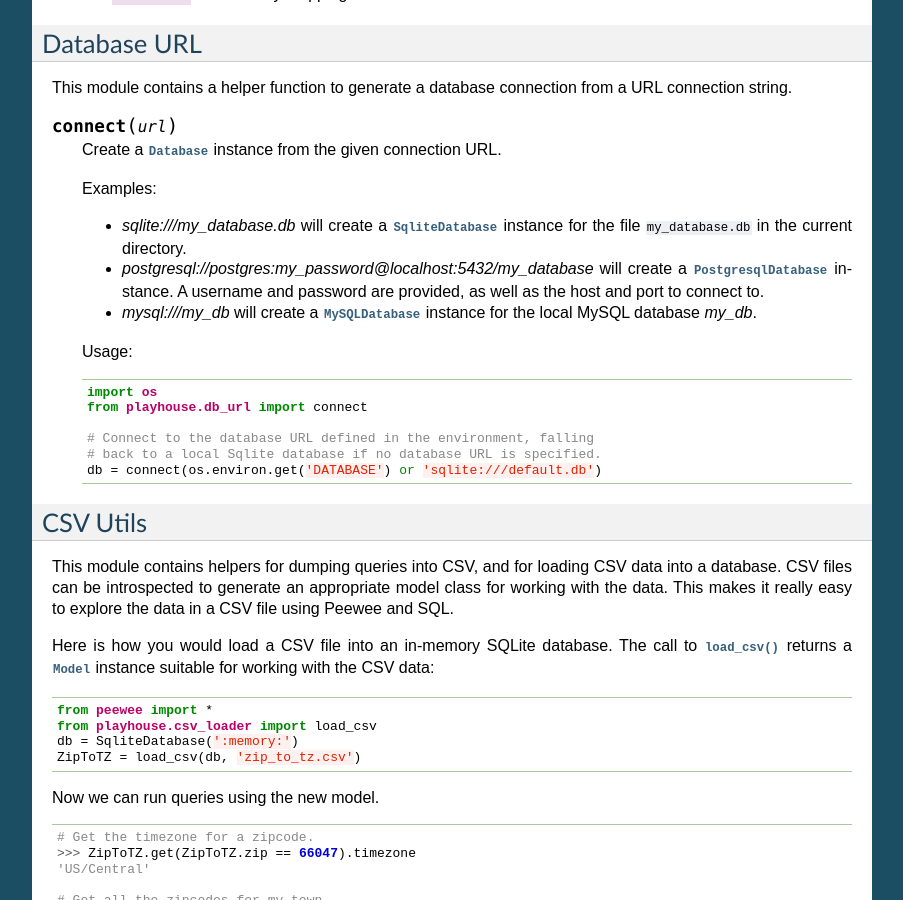
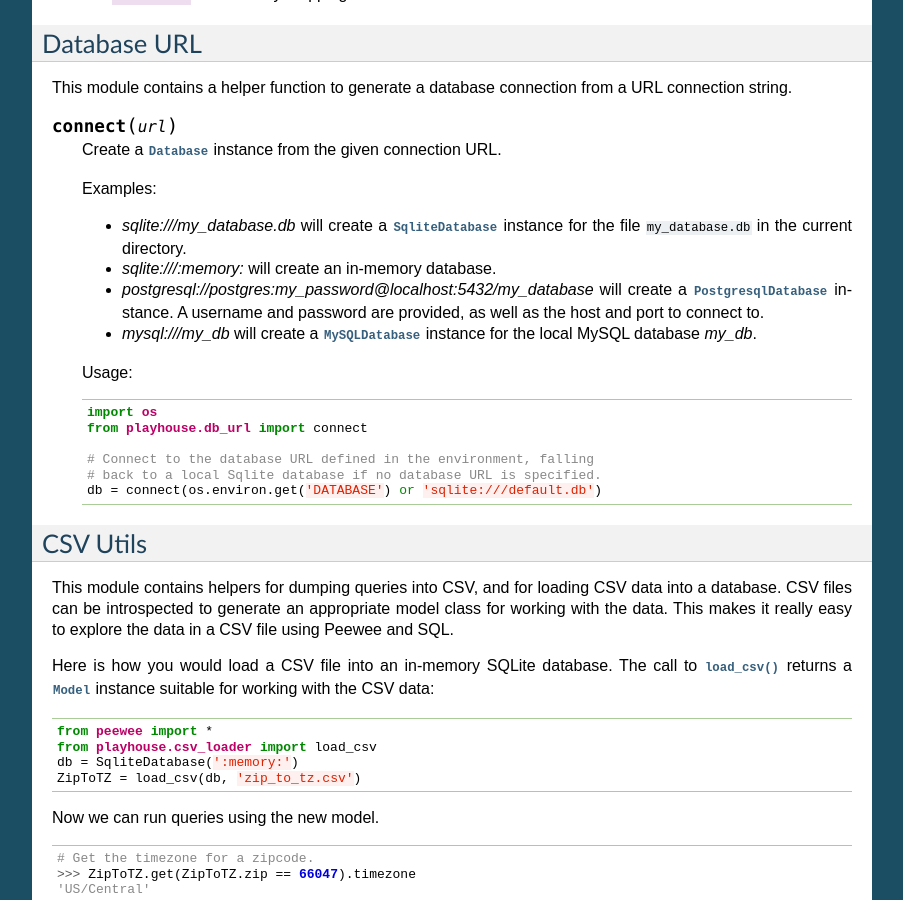
Before and after one commit to coleifer/peewee, a Sphinx documentation site: the page built from docs/peewee/playhouse.rst, in a window 1280 px wide and 900 px high, scrolled down 49890 px. Shown: the whole window, without its empty margins (198-1101 px from the left). Built offline with Sphinx 7.4.7, drawn with Linux system fonts in a browser that asks for light colours; pages that are not in the unit, such as notebooks, are missing from menus; some of the changed text lies outside the part shown.

Commit message:
Update sqlite docs.

```diff
--- a/docs/peewee/playhouse.rst
+++ b/docs/peewee/playhouse.rst
@@ -3181,6 +3181,7 @@
     Examples:
 
     * *sqlite:///my_database.db* will create a :py:class:`SqliteDatabase` instance for the file ``my_database.db`` in the current directory.
+    * *sqlite:///:memory:* will create an in-memory database.
     * *postgresql://postgres:my_password@localhost:5432/my_database* will create a :py:class:`PostgresqlDatabase` instance. A username and password are provided, as well as the host and port to connect to.
     * *mysql:///my_db* will create a :py:class:`MySQLDatabase` instance for the local MySQL database *my_db*.
 
```
